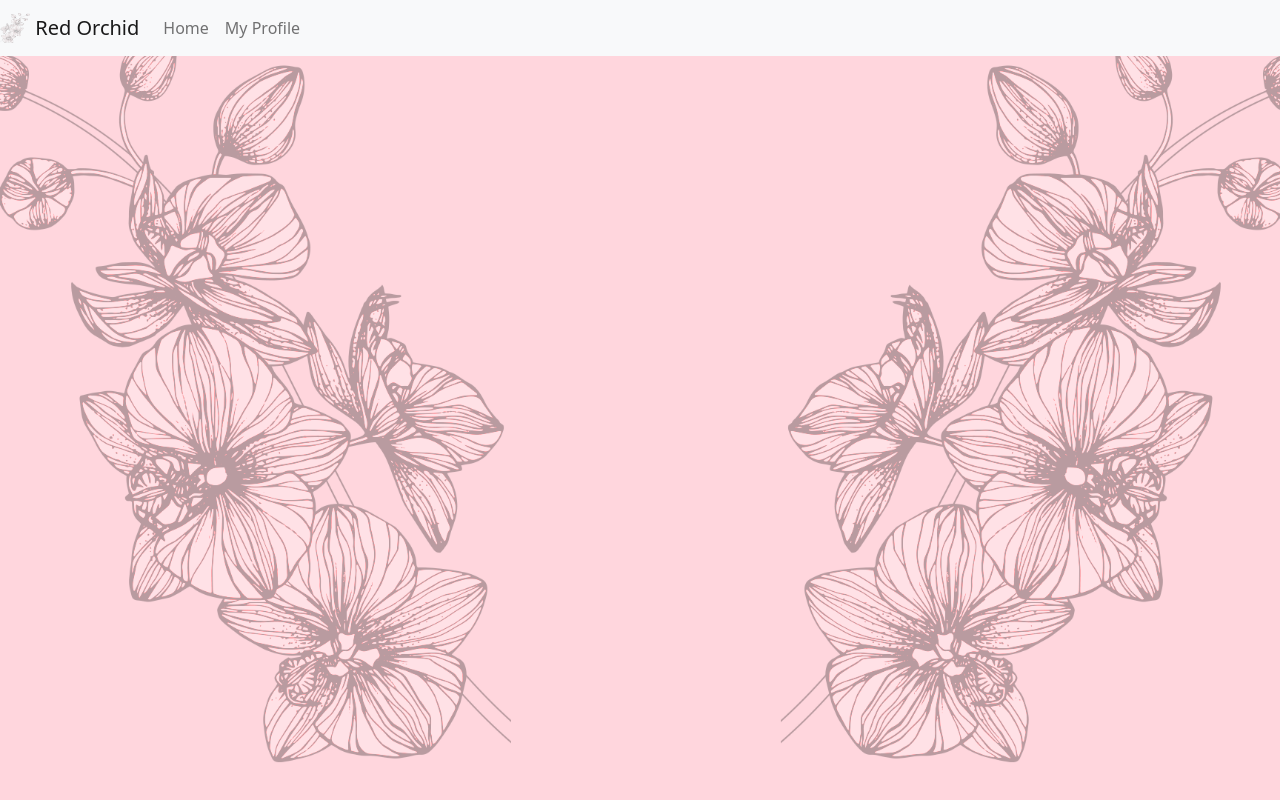
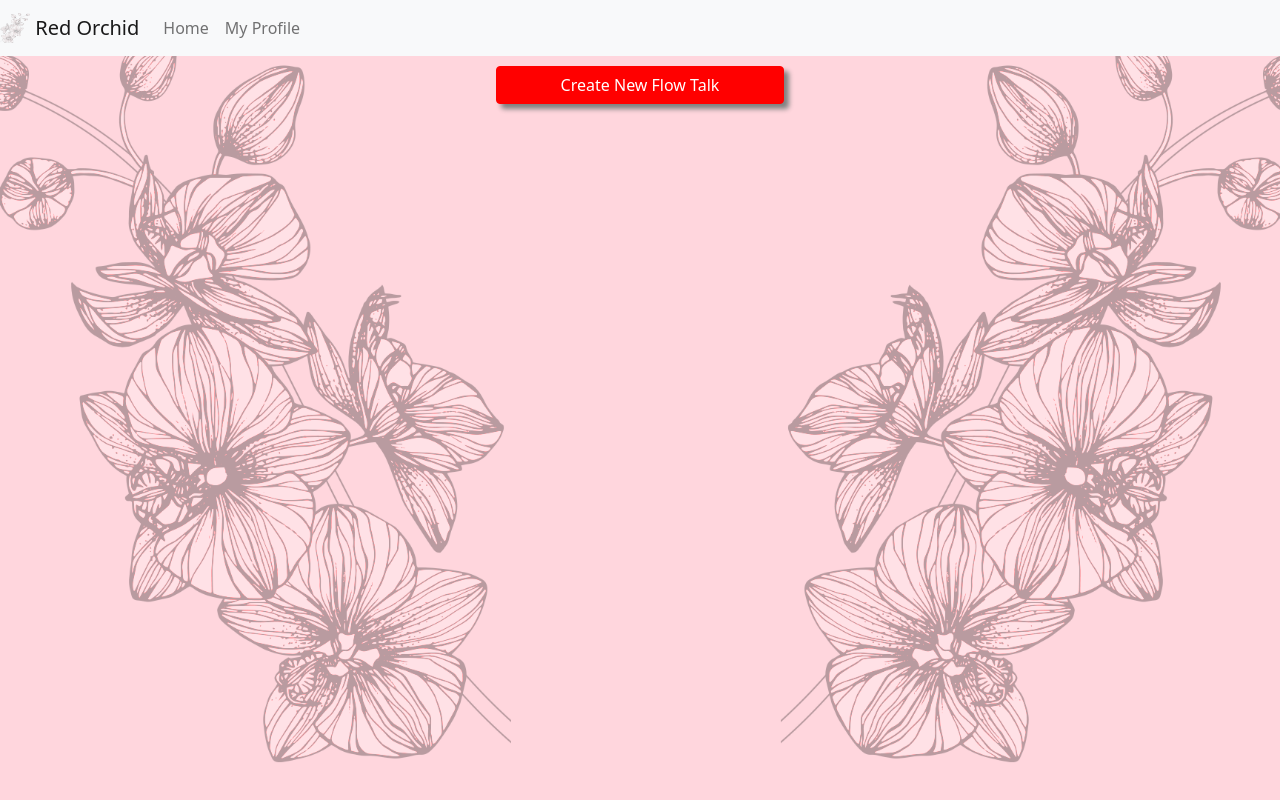
Before and after one commit to JLee3883/red-orchid, a React (Create React App) app in the folder client/: page / in a window 1280 px wide. Built offline with nearby package versions, Linux system fonts and the light colour scheme; no server answers.

Commit message:
changed homeroute

```diff
--- a/client/src/App.js
+++ b/client/src/App.js
@@ -41,7 +41,7 @@
       <ApolloProvider client={client}>
         <Router>
           <Routes>
-            <Route exact path="/" element={<Home />} />
+            <Route exact path="/" element={<Dashboard />} />
             <Route exact path="/dashboard" element={<Dashboard />} />
             <Route exact path="/signup" element={<Signup />} />
             <Route exact path="/profile" element={<Profile />} />
```
